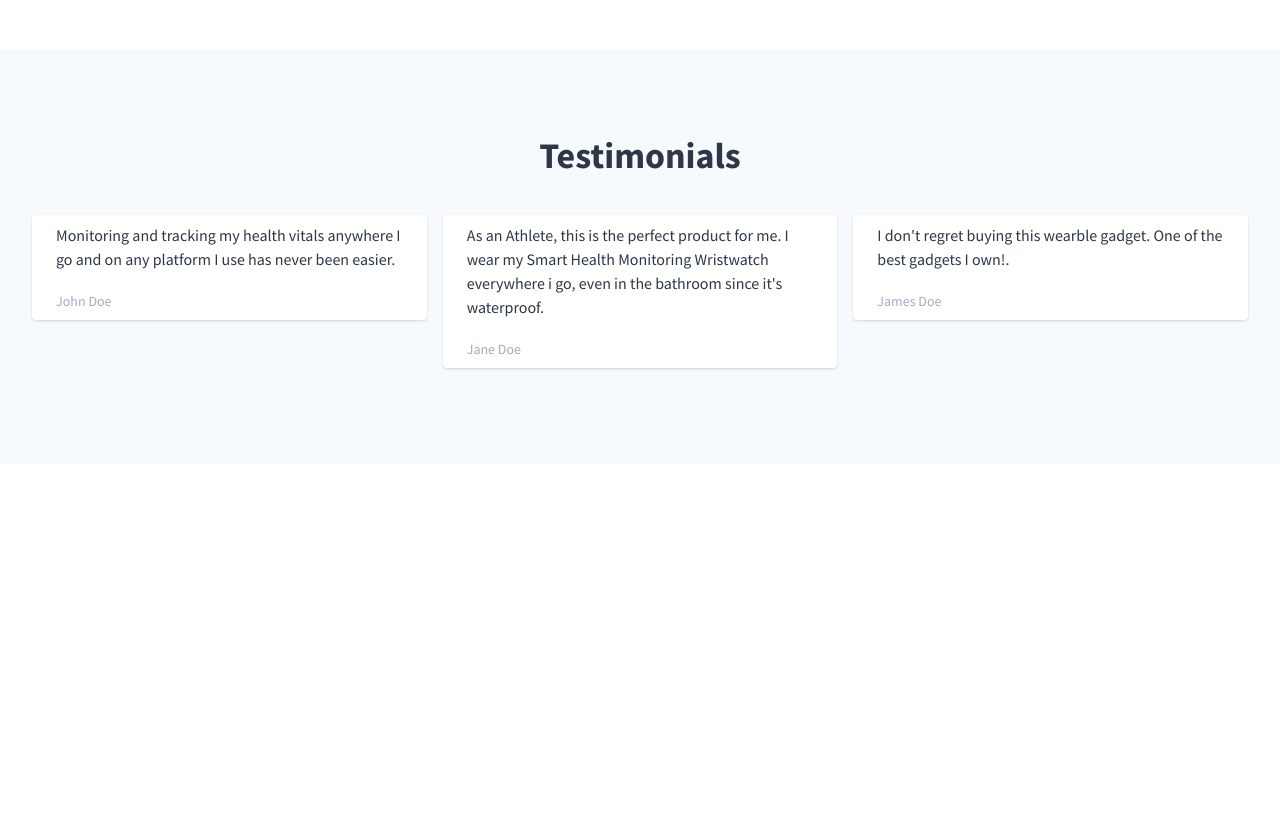
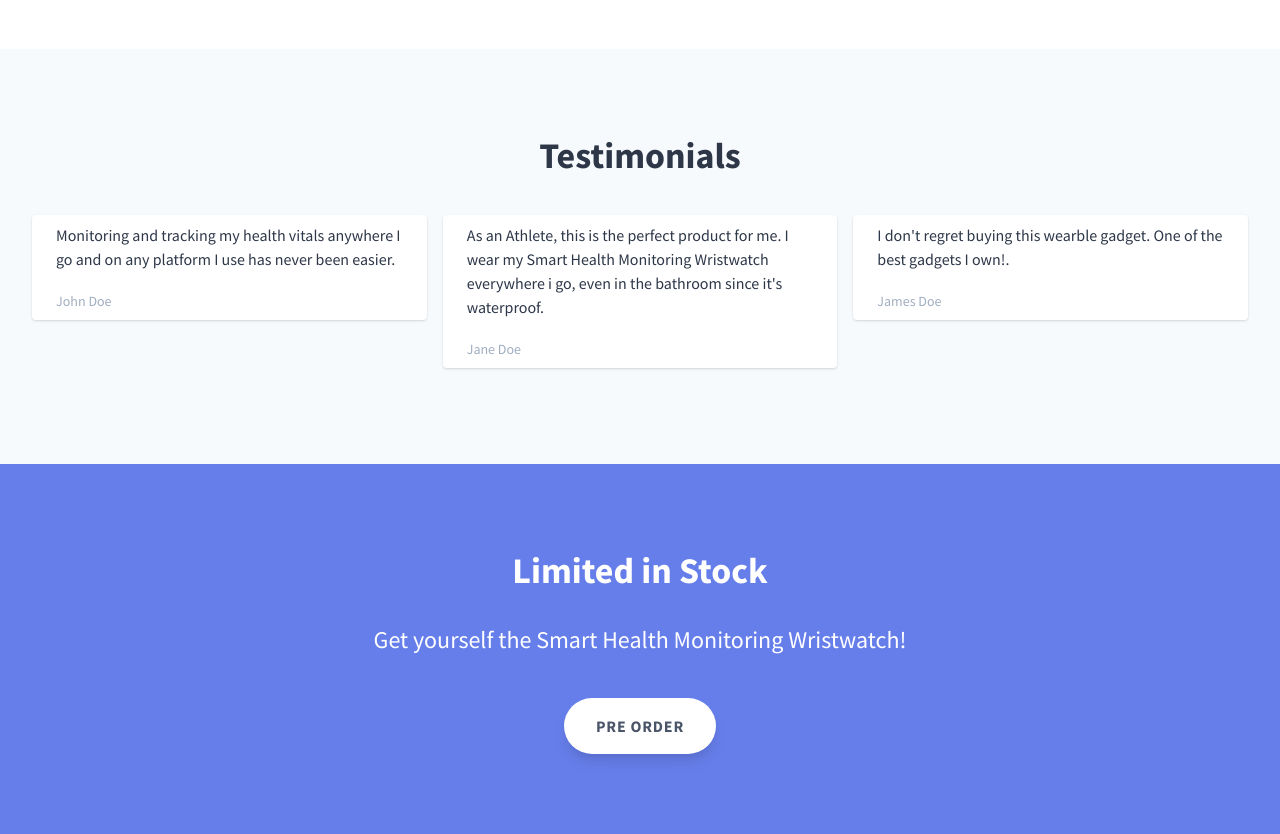
Before and after one commit to samuelematias/tailwind-landing-page, a plain HTML site: page index.html in a window 1280 px wide. Shown: the part 2155-2989 px from the top of the page. Before the commit the page ends 2619 px from the top, so only its background shows below. Drawn offline with nearby package versions, Linux system fonts and the light colour scheme.

Commit message:
Implementing Call to Action

```diff
--- a/index.html
+++ b/index.html
@@ -166,5 +166,21 @@
 				</div>
 			</div>
 		</section>
+		<!--Call to Action-->
+		<section style="background-color: #667eea">
+			<div class="container mx-auto px-6 text-center py-20">
+				<h2 class="mb-6 text-4xl font-bold text-center text-white">
+					Limited in Stock
+				</h2>
+				<h3 class="my-4 text-2xl text-white">
+					Get yourself the Smart Health Monitoring Wristwatch!
+				</h3>
+				<button
+					class="bg-white font-bold rounded-full mt-6 py-4 px-8 shadow-lg uppercase tracking-wider"
+				>
+					Pre Order
+				</button>
+			</div>
+		</section>
 	</body>
 </html>
```
